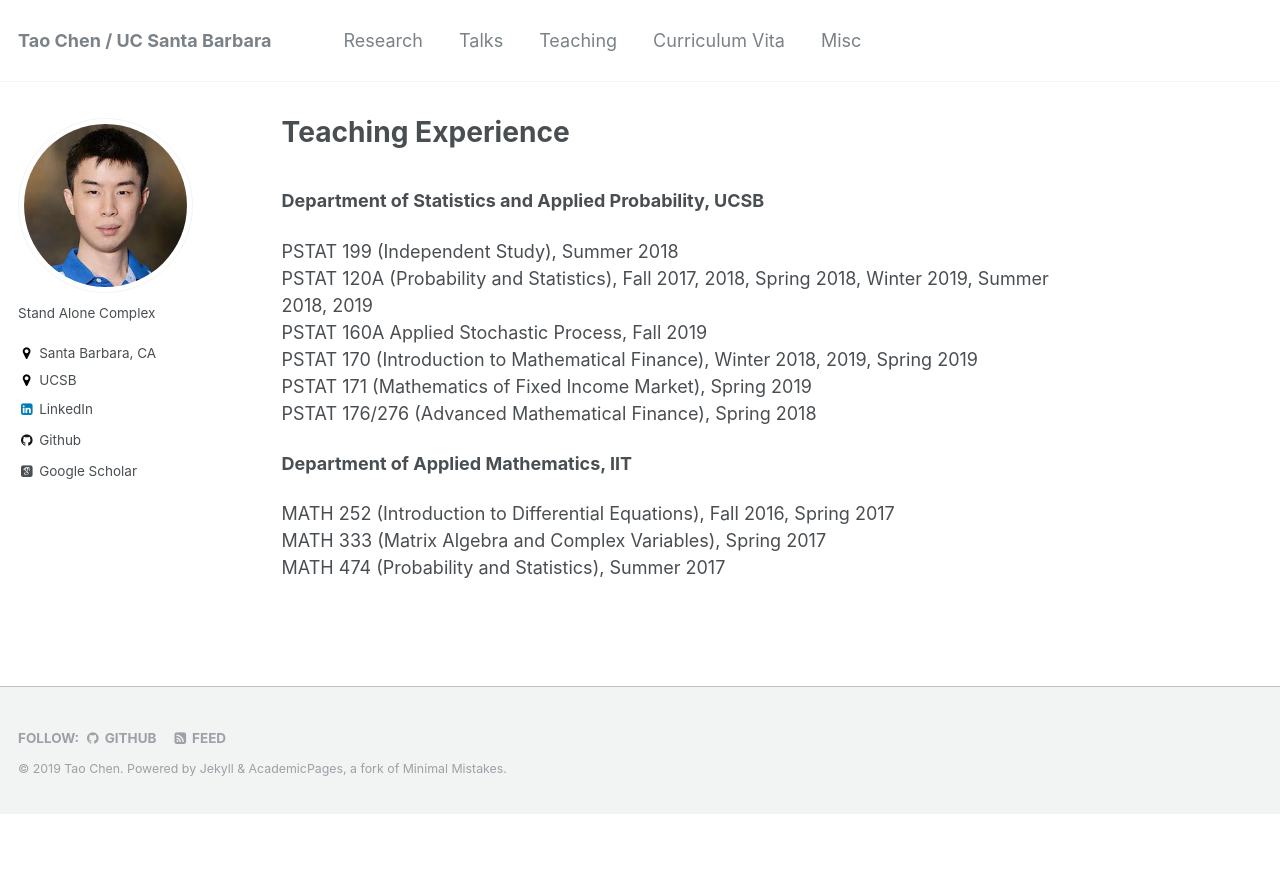
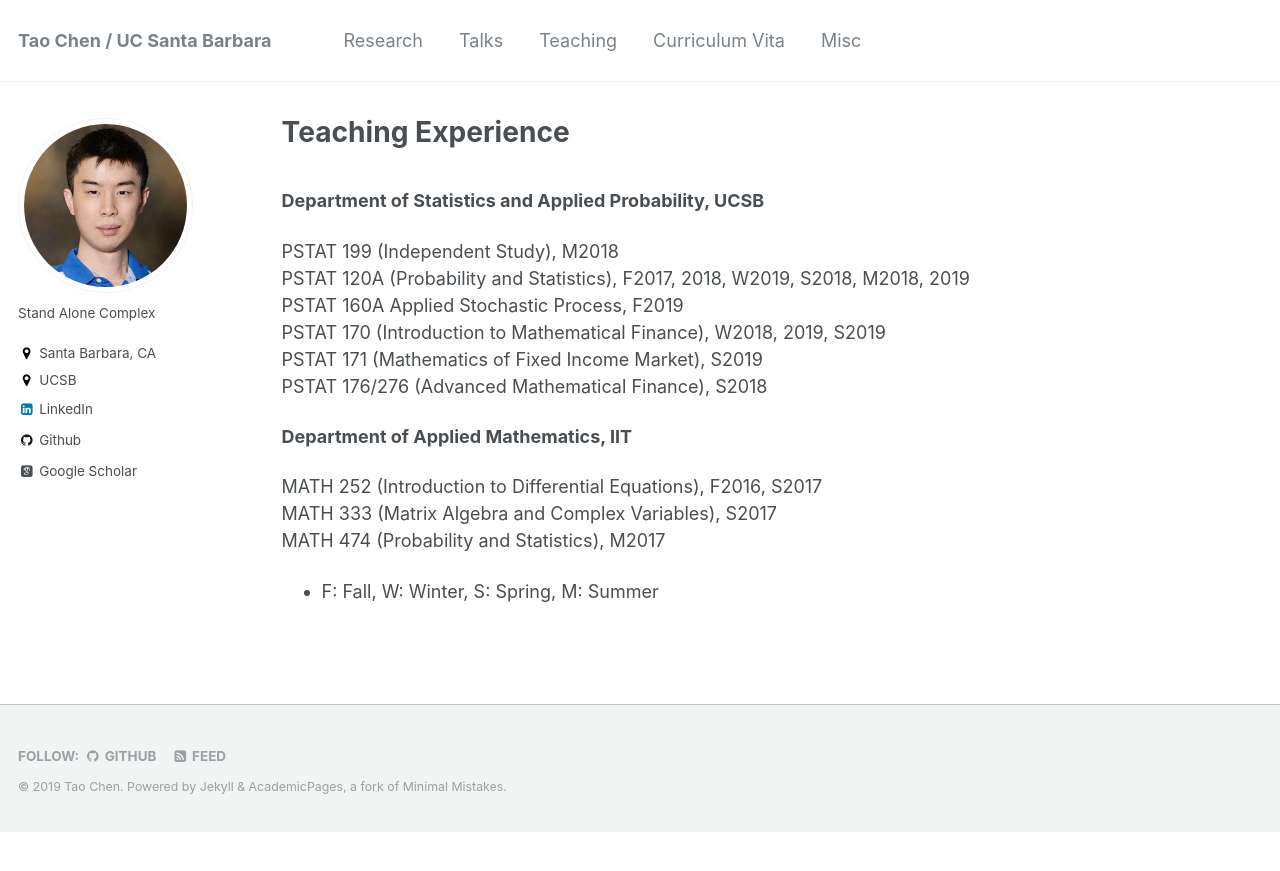
Before and after one commit to cherntodd/cherntodd.github.io, a Jekyll site: the page built from _pages/teach.md, in a window 1280 px wide. Shown: the top 871 px of the page. Built offline with Jekyll 4.4.1, drawn with Linux system fonts in a browser that asks for light colours; some web fonts are replaced.

Commit message:
no message

```diff
--- a/_pages/teach.md
+++ b/_pages/teach.md
@@ -6,15 +6,17 @@ author_profile: true
 <br>
 **Department of Statistics and Applied Probability, UCSB**
 
-PSTAT 199 (Independent Study), Summer 2018
-PSTAT 120A (Probability and Statistics), Fall 2017, 2018, Spring 2018, Winter 2019, Summer 2018, 2019
-PSTAT 160A Applied Stochastic Process, Fall 2019
-PSTAT 170 (Introduction to Mathematical Finance), Winter 2018, 2019, Spring 2019
-PSTAT 171 (Mathematics of Fixed Income Market), Spring 2019
-PSTAT 176/276 (Advanced Mathematical Finance), Spring 2018
+PSTAT 199 (Independent Study), M2018
+PSTAT 120A (Probability and Statistics), F2017, 2018, W2019, S2018, M2018, 2019
+PSTAT 160A Applied Stochastic Process, F2019
+PSTAT 170 (Introduction to Mathematical Finance), W2018, 2019, S2019
+PSTAT 171 (Mathematics of Fixed Income Market), S2019
+PSTAT 176/276 (Advanced Mathematical Finance), S2018
 
 **Department of Applied Mathematics, IIT**
 
-MATH 252 (Introduction to Differential Equations), Fall 2016, Spring 2017
-MATH 333 (Matrix Algebra and Complex Variables), Spring 2017
-MATH 474 (Probability and Statistics), Summer 2017
+MATH 252 (Introduction to Differential Equations), F2016, S2017
+MATH 333 (Matrix Algebra and Complex Variables), S2017
+MATH 474 (Probability and Statistics), M2017
+
+* F: Fall, W: Winter, S: Spring, M: Summer
```
